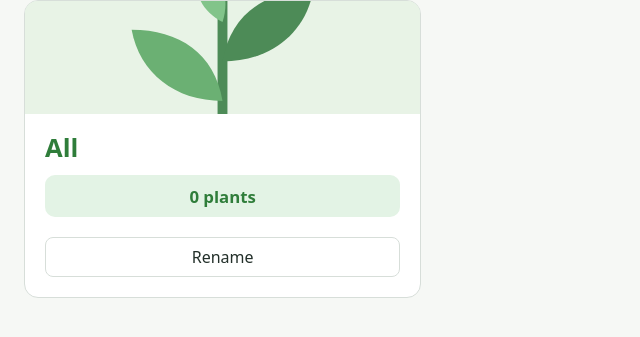
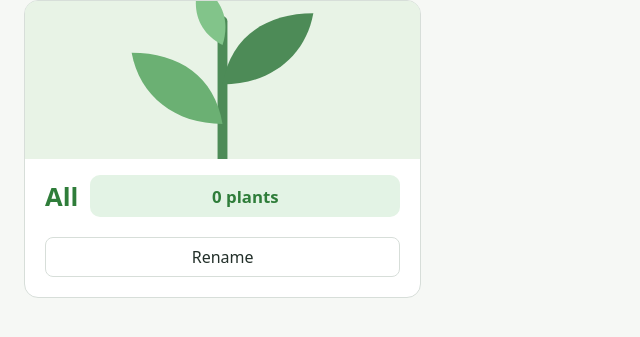
Before and after one commit to esst-prog2/plant_care, a FastAPI app: page / in a window 1280 px wide. Shown: the part 75-412 px from the top of the page, without its empty margins (0-640 px from the left). Run offline with FastAPI, Linux system fonts and the light colour scheme; data that the repository does not hold is empty.

Commit message:
Put the group name and its badges back on one row
The name and the stats band are now one flex row: the name keeps its
natural width, and the plant-count/due badges fill the remaining
width of that same row evenly, instead of sitting on their own line
below it. No behavior change; 215 tests pass, unaffected.

Co-Authored-By: Claude Sonnet 5 <noreply@anthropic.com>

```diff
--- a/app/static/style.css
+++ b/app/static/style.css
@@ -59,8 +59,9 @@ button.danger { color: var(--red); border-color: var(--red); }
 .badge.loading { background: #eee; color: var(--muted); }
 .badge.count { background: var(--green-bg); color: var(--green); }
 .group-cover-link { display: flex; flex-direction: column; flex: 1; min-height: 0; color: inherit; text-decoration: none; }
-.group-card .card-body h3 { font-size: 1.6rem; color: var(--green); }
-.group-stats { display: flex; gap: .6rem; margin-top: .6rem; }
+.group-name-row { display: flex; align-items: center; gap: .75rem; }
+.group-card .card-body h3 { flex: none; margin: 0; font-size: 1.6rem; color: var(--green); }
+.group-stats { display: flex; flex: 1; gap: .5rem; min-width: 0; }
 .group-stats .badge { flex: 1; text-align: center; border-radius: 10px; padding: .6rem .5rem; font-size: 1.05rem; }
 .group-actions { flex: none; display: flex; gap: .6rem; padding: 0 1.25rem 1.25rem; }
 .group-actions button { flex: 1; }
--- a/app/templates/_groups_grid.html
+++ b/app/templates/_groups_grid.html
@@ -4,10 +4,12 @@
     <a class="group-cover-link" href="/groups/all">
       <img src="{{ all_cover }}" alt="">
       <div class="card-body">
+        <div class="group-name-row">
           <h3 class="group-name">{{ all_name }}</h3>
           <div class="group-stats">
             <span class="badge count">{{ all_count }} {{ plant_word(all_count) }}</span>
             {% if all_due > 0 %}<span class="badge due">{{ all_due }} due</span>{% endif %}
+          </div>
         </div>
       </div>
     </a>
@@ -20,10 +22,12 @@
     <a class="group-cover-link" href="/groups/{{ group.id }}">
       <img src="{{ cover }}" alt="">
       <div class="card-body">
+        <div class="group-name-row">
           <h3 class="group-name">{{ group.name }}</h3>
           <div class="group-stats">
             <span class="badge count">{{ count }} {{ plant_word(count) }}</span>
             {% if due_count > 0 %}<span class="badge due">{{ due_count }} due</span>{% endif %}
+          </div>
         </div>
       </div>
     </a>
```
Also changed, not shown: PLANNING_LOG.md (+1 -0 lines). Lines whose indentation alone changed are shown as unchanged.
